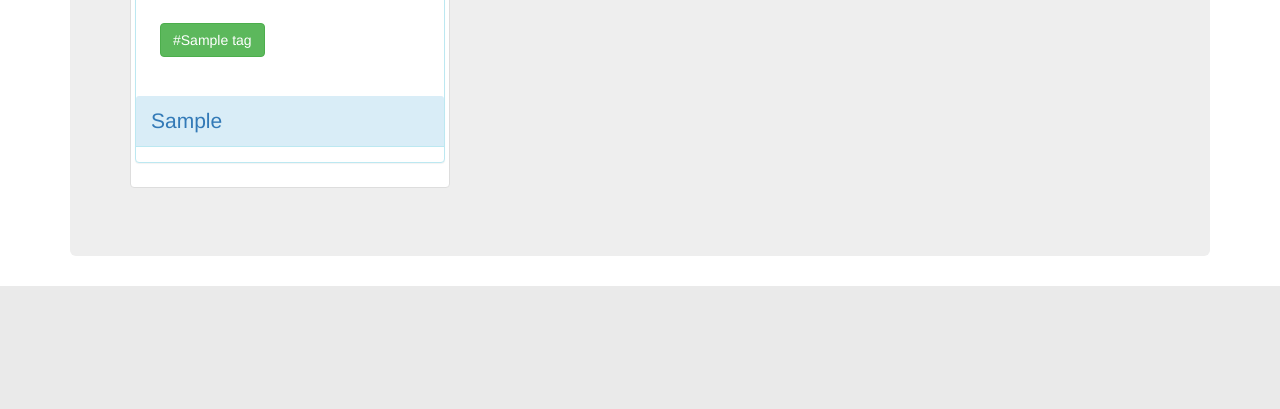
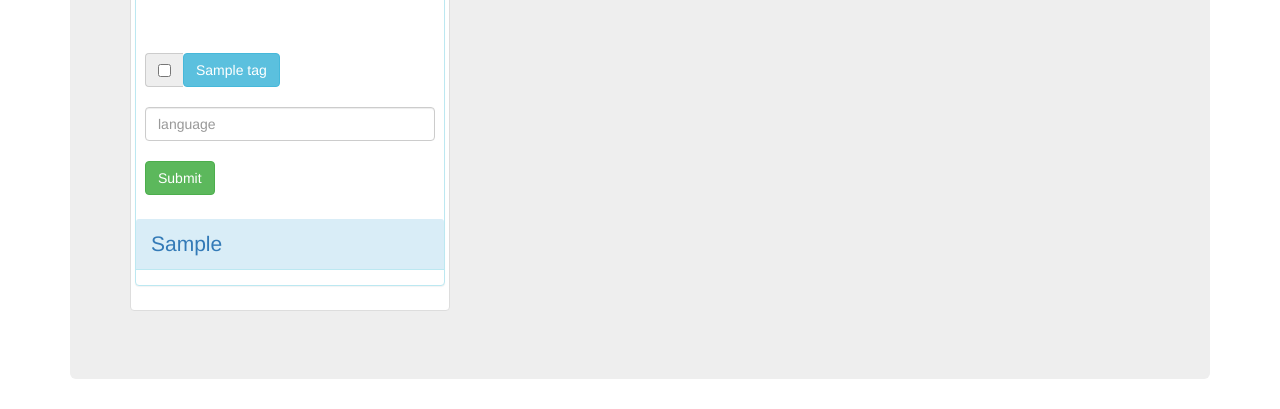
Before and after one commit to gauravg2606/FilterConsole, a Django app: page /tag/1/ in a window 1280 px wide. Shown: the part 563-972 px from the top of the page. Before the commit the page ends 849 px from the top, so only its background shows below. Run offline with Django 3.2, Linux system fonts and the light colour scheme; a user stored in the database is signed in; tables that the repository leaves empty hold one stand-in row (values such as "Sample post"); some libraries are stand-ins or nearby versions.

Commit message:
Language addition

```diff
--- a/taggie/models.py
+++ b/taggie/models.py
@@ -126,9 +126,12 @@
     downvotes = models.IntegerField(default=0)
     #theme =["THEME","EMOTION","FEELING","BEHAVIOUR","REACTION","SMILEY","RESPONSE","GENERAL","OTHER","REGIONAL"]
     theme = models.CharField(max_length=20)
+    lang = models.CharField(max_length=20,default='english')
     def __str__(self):
         return self.name
-
+    def change_lang(self,langua):
+        self.lang = langua
+        self.save()
 
 class TagTheme(models.Model):
     name = models.CharField(max_length=20)
--- a/taggie/urls.py
+++ b/taggie/urls.py
@@ -17,4 +17,5 @@
             url(r'^logout/$', views.logger_out, name='tlogout'),
             url(r'^finale/$', views.gisc_finale, name='finale'),
             url(r'^dtags/$', views.delete_tags, name='dtags'),
+            url(r'^lang/$', views.language_updater, name='lang'),
 )
--- a/taggie/views.py
+++ b/taggie/views.py
@@ -32,12 +32,7 @@
         sticker = get_object_or_404(Sticker,pk=sticker_id)
     except:
         return render(request,'taggie/404.html',{})
-
-    if str(request.user) == 'patley':
-        user_id = 'Ranma'
-    else:
-        print str(request.user)
-        user_id = request.user
+    user_id = request.user
     return render(request,'taggie/detail.html',{'sticker':sticker,'tag_types':tag_types,'sticker_json':sticker.make_json_str(),'user':str(user_id)})
 
 @login_required(login_url='/login/')
@@ -201,3 +196,19 @@
 def gisc_finale(request):
     print str(request.user)
     return render(request,'taggie/finale.html')
+
+@login_required(login_url='/login/')
+def language_updater(request):
+    if (not request.POST.get('language')) or (not request.POST.get('tag_set')) or (not request.POST.get("sid")):
+        return HttpResponse("You have not filled the required fields")
+
+    try:
+        sticker_id =  request.POST.get("sid")
+        sticker = get_object_or_404(Sticker,pk=sticker_id)
+    except:
+        return render(request,'taggie/404.html',{})
+
+    for tg in  request.POST.getlist('tag_set'):
+        ptag = sticker.tag_set.get(name=tg)
+        ptag.change_lang(request.POST.get('language').strip().lower())
+    return HttpResponseRedirect('/tag/'+sticker_id,{'sticker_json':sticker.make_json_str()})
--- a/templates/taggie/detail.html
+++ b/templates/taggie/detail.html
@@ -27,7 +27,19 @@
   height: 60px;
   background-color: rgba(158, 244, 234, 0.48);
 }
+  .english {
+        background-color:rgba(86, 198, 86,1);
+        }
+  .hindi{
+        background-color:rgba(51, 193, 193,1);
+        }
+  .telugu{
+       .btn-warning
+        }
+
 </style>
+
+
 </head>
 <body>
     <div class="container">
@@ -88,13 +100,36 @@
 
                     <p class="panel-heading">{{sticker.name}}</p>
                     <img src="http://staging.im.hike.in/sticker?catId={{sticker.category}}&stId={{sticker.name}}&image=true&resId=HDPI" width="300" height="300" class="sticker_image" >
-                         <div class="caption">
+
+
+                        <div class="caption">
                             <p class="panel-body">
+                        <form action="/tag/lang/" method="POST">
+                            {% csrf_token %}
                              {% for tag in sticker.tag_set.all %}
 
-                                <button type="button" class="btn btn-success">#{{tag.name}} </button>
+
+                                                            <div class="row">
+                          <div class="col-lg-6">
+                            <div class="input-group">
+                              <span class="input-group-addon">
+                                <input type="checkbox" class="btn btn-info" aria-label="..." name="tag_set" value="{{tag.name}}">
+                              </span>
+                              <input type="button" class="btn btn-info {{tag.lang}}"  value="{{tag.name}}" aria-label="...">
+                            </div><!-- /input-group-->
+                          </div> <!-- /.col-lg-6 -->
+                                    <!--<input type="checkbox" class="form-control" id="makeMeDraggable" name="tag_set" data-tagname="{{tag.name}}">#{{tag.name}}-->
+                                    <!--<input type="checkbox" class="form-control" id="makeMeDraggable" name="tag_set" data-tagname="{{tag.name}}">#{{tag.name}} </button>-->
+                             </div>
+
                             {% endfor %}
-                             </p>
+                            <br/>
+                        <input type="text" name="language" class="form-control" placeholder="language" aria-describedby="sizing-addon2">
+                            <br/>
+                            <input type="hidden" name="sid" value="{{sticker.id}}">
+                            <input type="submit" class="btn btn-success"  value="Submit"/>
+                        </form>
+                            </p>
 
                          </div>
 <p class="panel-heading" align="justify"><a href="{% url 'category' sticker.category %}">{{sticker.category}} </a></p>
@@ -124,7 +159,7 @@
                                 {% endif %}
                                 <!--<input type="checkbox" aria-label="..." value="vehicle" name="vehicle">vehicle<br/>-->
                                 <!--<input type="checkbox" name="tag_type" value="theme">I have a bike<br>-->
-                                <!--&lt;!&ndash;["THEME","EMOTION","FEELING","BEHAVIOUR","REACTION","SMILEY","RESPONSE","GENERAL","OTHER","REGIONAL"]&ndash;&gt;-->
+                                <!--<!--["THEME","EMOTION","FEELING","BEHAVIOUR","REACTION","SMILEY","RESPONSE","GENERAL","OTHER","REGIONAL"]-->
                                 <!--<input type="checkbox" name="tag_type" value="emotion">I have a car-->
                                 <!--<input type="checkbox" name="tag_type" value="Car">I have a car-->
                                 <!--<input type="checkbox" name="tag_type" value="Car">I have a car-->
```
Also changed, not shown: StickerTagger/settings.py (+16 -16 lines).
